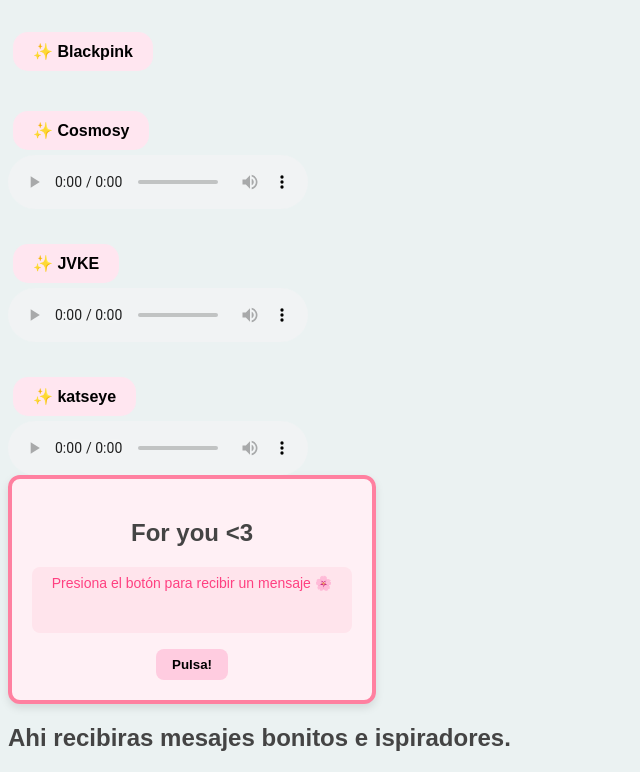
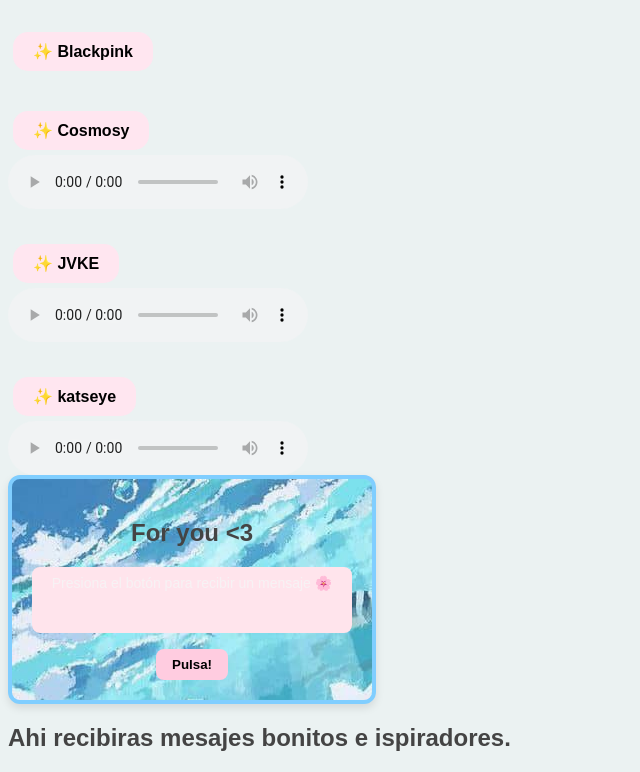
Before and after one commit to jelianyszoe123/YO, a plain HTML site: page index.html in a window 1280 px wide. Shown: the part 5108-5880 px from the top of the page, without its empty margins (0-640 px from the left). Drawn offline with Linux system fonts and the light colour scheme.

Commit message:
uuuuyeryryey

```diff
--- a/index.html
+++ b/index.html
@@ -186,8 +186,9 @@
   <title>Pulsa!</title>
   <style>
     .ventana {
-      background-color: #fff0f5;
-      border: 4px solid #ff80a0;
+      background-color: #f3eef0;
+      background-image: url('fondolindo.jpg');
+      border: 4px solid #80ceff;
       border-radius: 12px;
       width: 320px;
       padding: 20px;
@@ -197,7 +198,7 @@
     }
     .mensaje {
       font-size: 14px;
-      color: #ff4081;
+      color: #f7f2f4;
       margin-bottom: 16px;
       min-height: 50px;
       padding: 8px;
```
